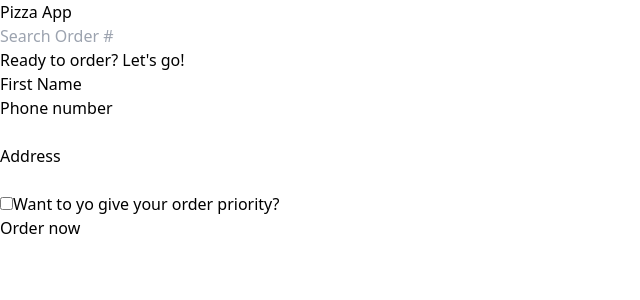
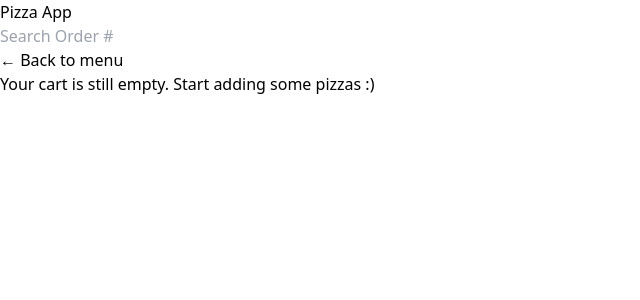
Before and after one commit to Akhi4009/pizza-app, a React (Vite) app: page /order/new in a window 1280 px wide. Shown: the top 300 px of the page, without its empty margins (0-640 px from the left). Built offline with nearby package versions, Linux system fonts and the light colour scheme.

Commit message:
add createOrder functionality

```diff
--- a/src/features/order/CreateOrder.jsx
+++ b/src/features/order/CreateOrder.jsx
@@ -1,8 +1,13 @@
-import { useState } from "react";
+
 import {Form,redirect,useActionData,useNavigation} from "react-router-dom";
 import { createOrder } from "../../services/apiRestaurant";
+import { formatCurrency } from "../../utils/helpers";
 import Button from "../../ui/Button";
 import { useSelector } from "react-redux";
+import EmptyCart from "../cart/EmptyCart";
+import store from "../../store";
+import { clearCart, getTotalCartPrice } from "../cart/cartSlice";
+import { useState } from "react";
 
 // https://uibakery.io/regex-library/phone-number
 const isValidPhone = (str) =>
@@ -13,12 +18,18 @@
 
 
 function CreateOrder() {
-  // const [withPriority, setWithPriority] = useState(false);
-  const cart = useSelector(store=>store.cart);
+  const [withPriority,setWithPriority] = useState(false);
+  const {cart} = useSelector(store=>store.cart);
   const navigation = useNavigation()
   const isSubmitting = navigation.state === 'submitting'
   const formErrors = useActionData();
   const {username} = useSelector(store=>store.user);
+
+  const totalCartPrice = useSelector(getTotalCartPrice);
+  const priorityPrice = withPriority ? totalCartPrice * 0.2 : 0;
+  const totalPrice = totalCartPrice + priorityPrice;
+
+  if(!cart.length) return <EmptyCart/>
 
   return (
     <div className='px-4 py-6'>
@@ -67,6 +78,8 @@
             type="checkbox"
             name="priority"
             id="priority"
+            value={withPriority}
+            onChange={(e)=>setWithPriority(e.target.checked)}
           />
           <label htmlFor="priority">Want to yo give your order priority?</label>
         </div>
@@ -74,7 +87,7 @@
         <div>
         <input type="hidden" name="cart" value={JSON.stringify(cart)}/>
           <Button type="primary" disabled={isSubmitting}>
-          { isSubmitting ? "Placing Order..." : "Order now"}
+          { isSubmitting ? "Placing Order..." : `Order now  from ${formatCurrency(totalPrice)}`}
           </Button>
         </div>
       </Form>
@@ -90,16 +103,18 @@
 const order ={
     ...data,
     cart:JSON.parse(data.cart),
-    priority:data.priority === 'on'
+    priority:data.priority === `true`
   }
   const errors ={};
   if(!isValidPhone(order.phone)) errors.phone =`Please
    give us your correct phone number.We might need it to contact you.`
 
   if(Object.keys(errors).length > 0) return errors;
+
  const newOrder = await createOrder(order);
 
-   return redirect(`/order/${newOrder.id}`);
+ store.dispatch(clearCart());
+  return redirect(`/order/${newOrder.id}`);
 }
 
 export default CreateOrder;
```
